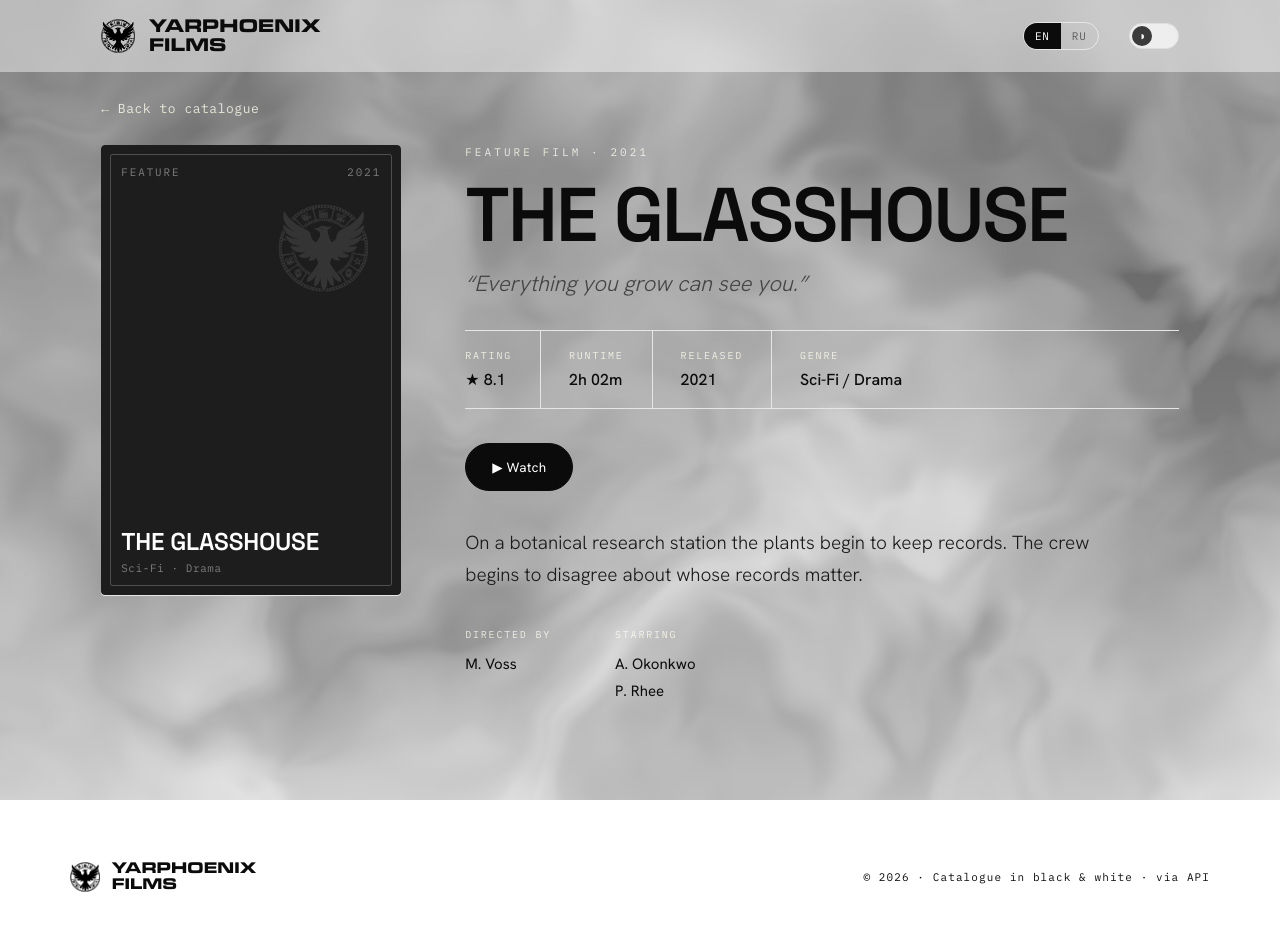
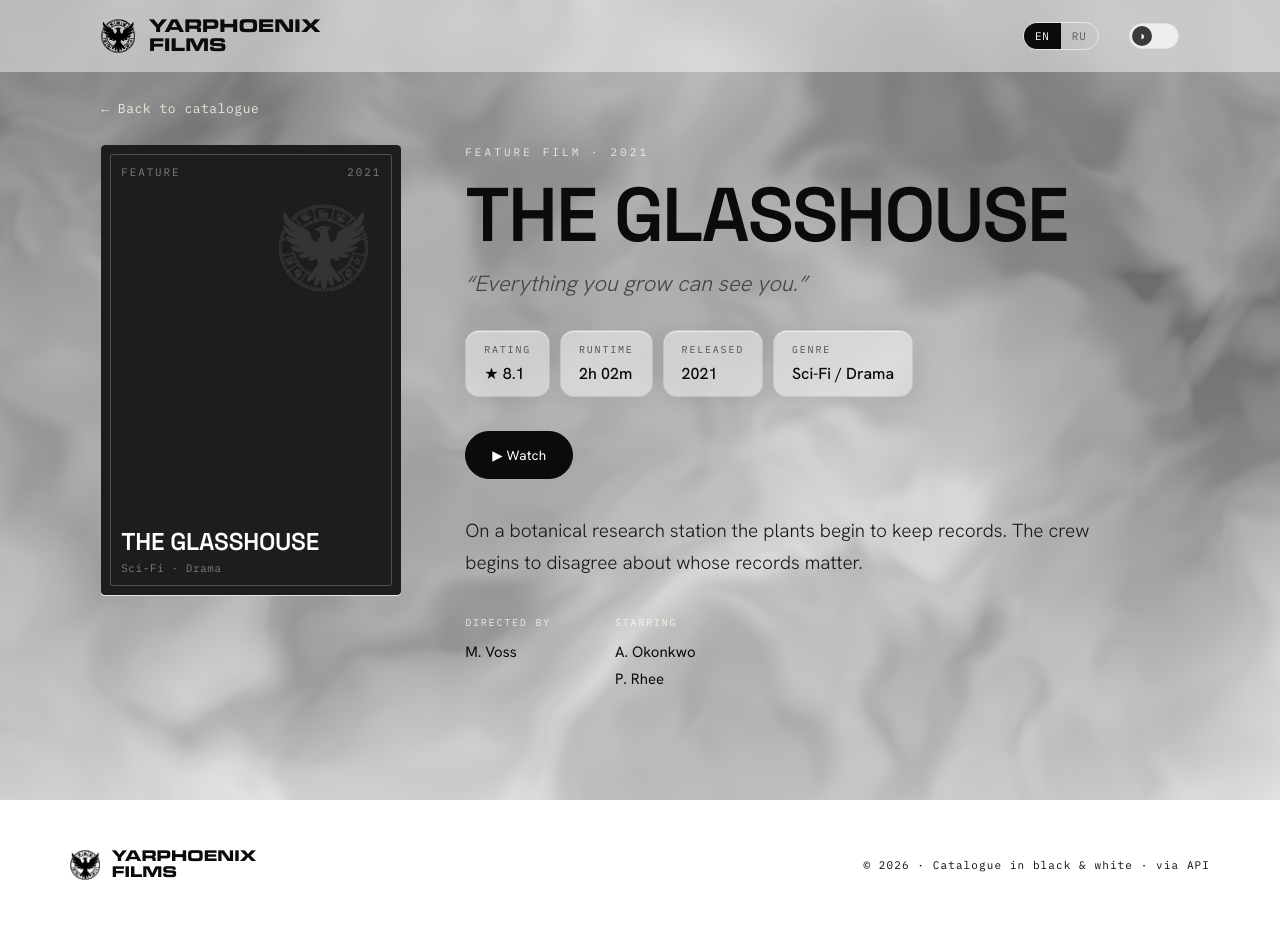
Before and after one commit to yarphoenix/yarphoenix-watch, a React (Create React App) app: page / in a window 1280 px wide. Both pictures are taken after a click on the button 1073 px from the left and 785 px from the top of the page. Shown: the top 930 px of the page. Built offline with nearby package versions, Linux system fonts and the light colour scheme; no server answers.

Commit message:
ui(specs): specs in glass chips

```diff
--- a/src/index.css
+++ b/src/index.css
@@ -27,6 +27,7 @@
     --display-font: 'Space Grotesk', system-ui, sans-serif;
     --line: #e6e6e6;
     --muted: rgba(255, 255, 240, 0.8);
+    --chip-title: #505050;
     --radius: 4px;
     /* Liquid-glass tokens (theme-switched) + sticky surface colour.
        Light theme reads over the pale inverted aurora. */
@@ -47,6 +48,7 @@
     --paper: rgba(255, 255, 255, 0.06);
     --line: rgba(255, 255, 255, 0.3);
     --muted: rgba(255, 255, 255, 0.5);
+    --chip-title: rgba(255, 255, 255, 0.5);
     --glass-blur: blur(16px) saturate(1.5);
     --glass-blur-soft: blur(12px) saturate(1.5);
     --glass-bg: rgba(255, 255, 255, 0.07);
@@ -56,8 +58,7 @@
     --glass-shadow: inset 0 1px 0 rgba(255, 255, 255, 0.22), 0 6px 24px rgba(0, 0, 0, 0.18);
     --surface-bg: rgba(8, 10, 16, 0.55);
 }
-/* Russian: swap the Space Grotesk display face for PP Neue Machina
-   (LanguageContext sets <html lang="ru">). */
+
 :root[lang="ru"] {
     --display-font: 'PP Neue Machina', 'Space Grotesk', system-ui, sans-serif;
 }
@@ -416,7 +417,7 @@ input { font-family: inherit; }
     font-size: 11px;
     letter-spacing: 0.28em;
     text-transform: uppercase;
-    color: var(--muted);
+    color: var(--chip-title);
     margin: 0 0 24px;
     display: flex;
     align-items: center;
@@ -596,28 +597,28 @@ input { font-family: inherit; }
     color: #444;
     margin: 0 0 32px;
 }
+/* Film specs — each characteristic in its own liquid-glass chip. */
 .specs {
     display: flex;
     flex-wrap: wrap;
-    gap: 0;
-    border-top: 1px solid var(--line);
-    border-bottom: 1px solid var(--line);
+    gap: 10px;
     margin: 0 0 34px;
 }
 .spec {
-    padding: 18px 28px 18px 0;
-    margin-right: 28px;
-    border-right: 1px solid var(--line);
-}
-.spec:last-child {
-    border-right: none;
+    padding: 12px 18px;
+    border: 1px solid var(--glass-border);
+    border-radius: 14px;
+    background: var(--glass-bg);
+    backdrop-filter: var(--glass-blur-soft);
+    -webkit-backdrop-filter: var(--glass-blur-soft);
+    box-shadow: var(--glass-shadow);
 }
 .spec .k {
     font-family: 'IBM Plex Mono', monospace;
     font-size: 10px;
     letter-spacing: 0.18em;
     text-transform: uppercase;
-    color: var(--muted);
+    color: var(--chip-title);
     margin-bottom: 7px;
 }
 .spec .v {
```
